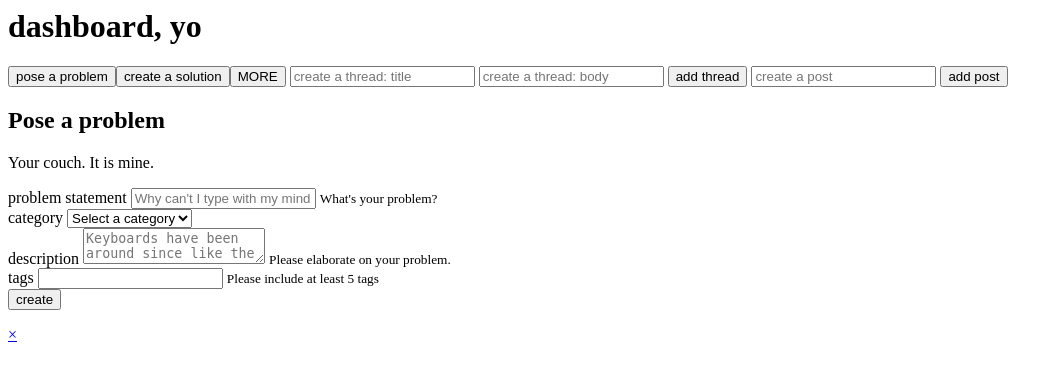
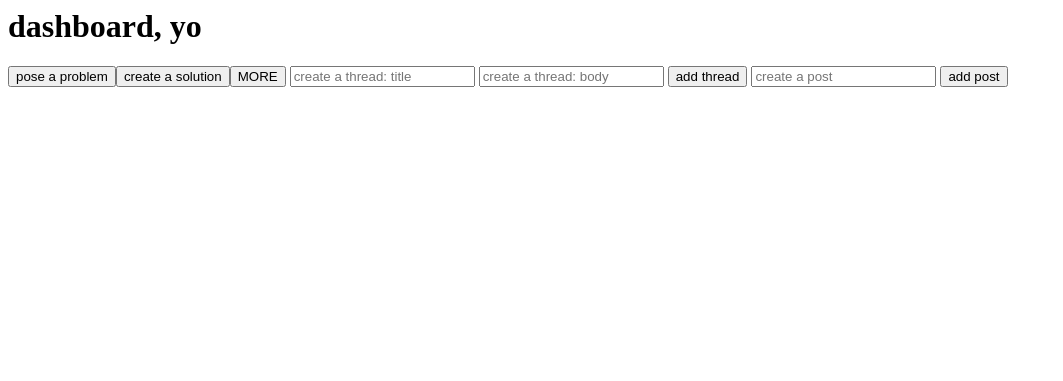
Before and after one commit to Serubin/Mindcloud, a PHP site: page /pages/dashboard.php in a window 1280 px wide. Shown: the top 381 px of the page, without its empty margins (0-1063 px from the left). Run offline with PHP 8.4, Linux system fonts and the light colour scheme.

Commit message:
Updated html for problem/solution creation modals

```diff
--- a/web/pages/dashboard.php
+++ b/web/pages/dashboard.php
@@ -1,6 +1,6 @@
 	<h1>dashboard, yo</h1>
 
-<button class="success" data-reveal-id="create_problem_modal">pose a problem</a>
+<button class="success">pose a problem</a>
 <button class="success">create a solution</a>
 <button id="more" name="more">MORE</button>
 
@@ -16,53 +16,6 @@
 
 </div>
 
-<!-- pose-a-problem modal -->
-<div id="create_problem_modal" class="reveal-modal" data-reveal>
-  <h2>Pose a problem</h2>
-  <p class="lead">Your couch.  It is mine.</p>
-
-	<form data-abide="ajax" id="submit_problem">
-
-		<!-- title -->
-	    <div class="statement-field">
-	    	<label>problem statement
-	        	<input id="form_problem_statement" type="text" placeholder="Why can't I type with my mind yet?" required/>
-	     	</label>
-	     	<small class="error">What's your problem?</small>
-	    </div>
-
-	    <!-- category -->
-	    <div class="category">
-	    	<label>category
-	    		<select id="form_problem_cat" required aria-invalid="false">
-					<option value="">Select a category</option>
-				</select>
-			</label>
-		</div>
-
-	    <!-- description -->
-	    <div class="description-field">
-	     	<label>description
-	        	<textarea id="form_problem_desc" class="small-12 columns" placeholder="Keyboards have been around since like the 1930s..." required></textarea>
-	     	</label>
-	     	<small class="error">Please elaborate on your problem.</small>
-	    </div>
-
-		<!-- tags -->
-		<div class="tag-field">
-			<label>tags
-				<input name="tag_container" id="tag_container" value="" required data-abide-validator="tagsValid"/>
-			</label>
-		 	<small class="error">Please include at least 5 tags</small>
-		 </div>
-
-		<button type="submit" class="button btn-login">create</button>
-
-	   	<!--<a role="button" type="submit" aria-label="submit form" href="#" class="button keep-native">submit</a>-->
-	</form>
-  <a href="#" class="close-reveal-modal keep-native">&#215;</a>
-</div> <!-- end pose-a-problem modal -->
-
 <div id="content_container">
 
 <div>
```
Also changed, not shown: web/js/topbar.js (+5 -2 lines).
